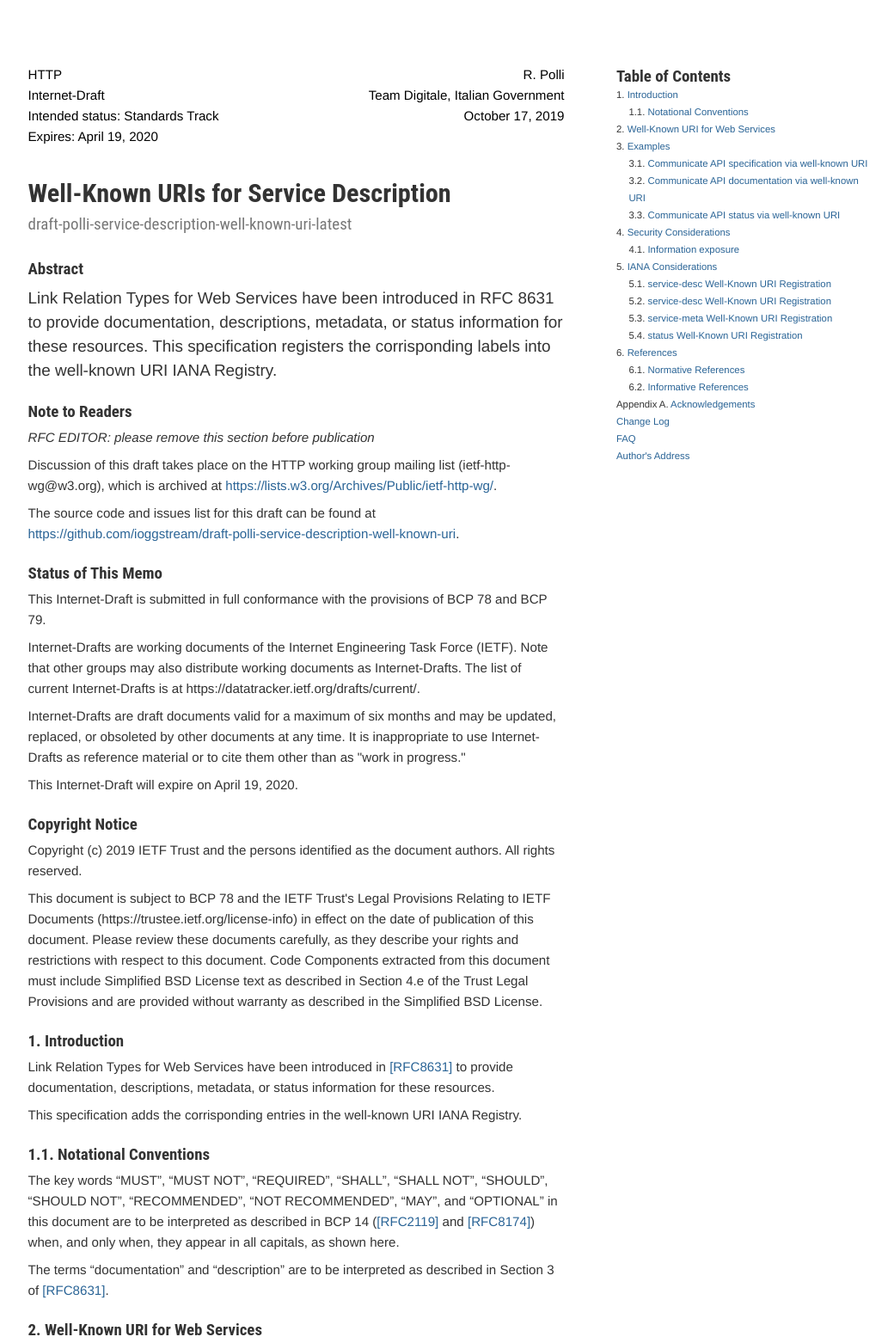
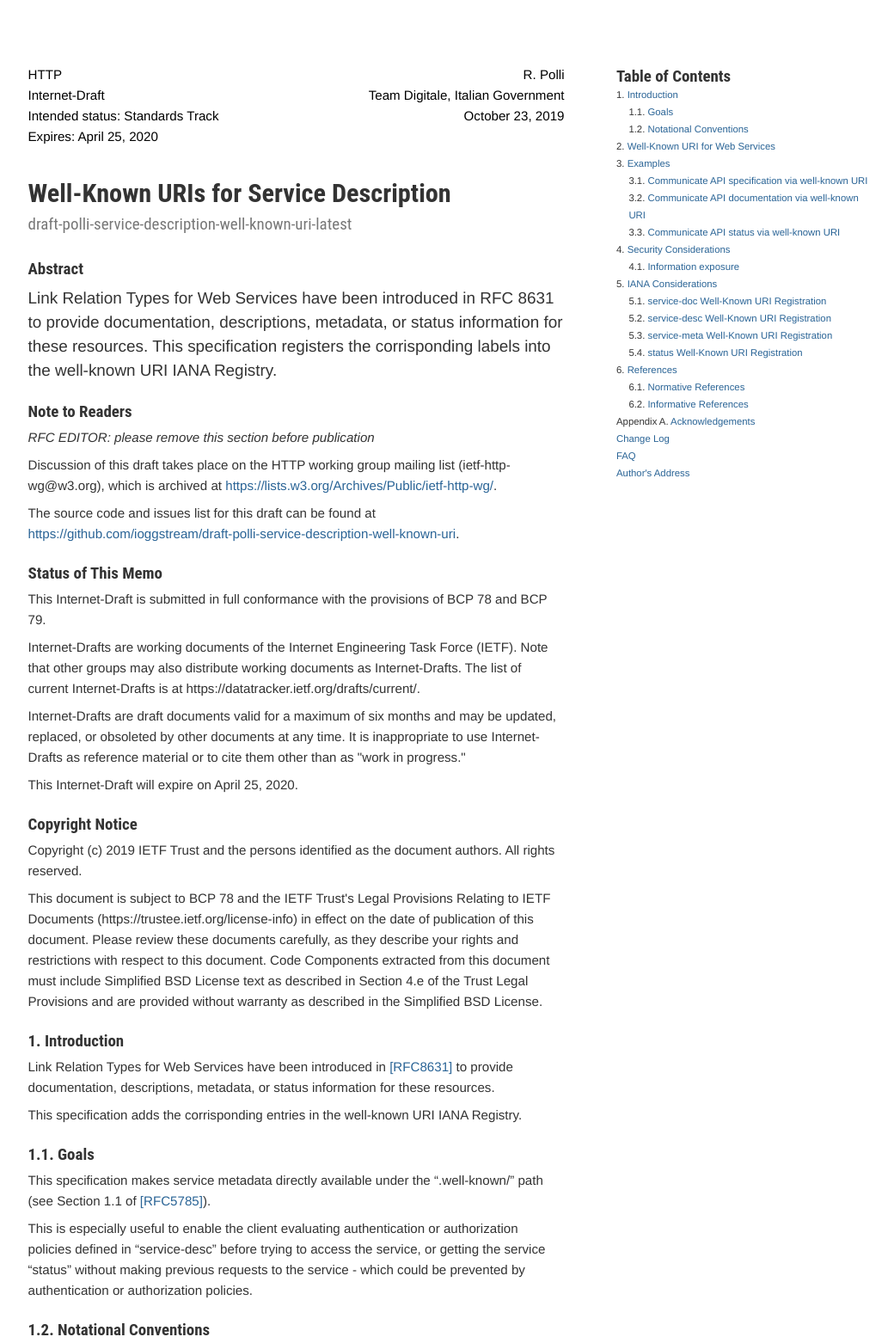
Before and after one commit to ioggstream/draft-polli-service-description-well-known-uri, a plain HTML site: page draft-polli-service-description-well-known-uri.html in a window 1280 px wide. Shown: the top 1562 px of the page at 86% size, without its empty margins (123-1163 px from the left). Drawn offline with Linux system fonts and the light colour scheme.

Commit message:
Script updating gh-pages from a8121c2. [ci skip]

```diff
--- a/draft-polli-service-description-well-known-uri.html
+++ b/draft-polli-service-description-well-known-uri.html
@@ -283,7 +283,8 @@ ul.toc li {
 
   <link href="#rfc.toc" rel="Contents">
 <link href="#rfc.section.1" rel="Chapter" title="1 Introduction">
-<link href="#rfc.section.1.1" rel="Chapter" title="1.1 Notational Conventions">
+<link href="#rfc.section.1.1" rel="Chapter" title="1.1 Goals">
+<link href="#rfc.section.1.2" rel="Chapter" title="1.2 Notational Conventions">
 <link href="#rfc.section.2" rel="Chapter" title="2 Well-Known URI for Web Services">
 <link href="#rfc.section.3" rel="Chapter" title="3 Examples">
 <link href="#rfc.section.3.1" rel="Chapter" title="3.1 Communicate API specification via well-known URI">
@@ -292,7 +293,7 @@ ul.toc li {
 <link href="#rfc.section.4" rel="Chapter" title="4 Security Considerations">
 <link href="#rfc.section.4.1" rel="Chapter" title="4.1 Information exposure">
 <link href="#rfc.section.5" rel="Chapter" title="5 IANA Considerations">
-<link href="#rfc.section.5.1" rel="Chapter" title="5.1 service-desc Well-Known URI Registration">
+<link href="#rfc.section.5.1" rel="Chapter" title="5.1 service-doc Well-Known URI Registration">
 <link href="#rfc.section.5.2" rel="Chapter" title="5.2 service-desc Well-Known URI Registration">
 <link href="#rfc.section.5.3" rel="Chapter" title="5.3 service-meta Well-Known URI Registration">
 <link href="#rfc.section.5.4" rel="Chapter" title="5.4 status Well-Known URI Registration">
@@ -305,12 +306,12 @@ ul.toc li {
 <link href="#rfc.authors" rel="Chapter">
 
 
-  <meta name="generator" content="xml2rfc version 2.32.0 - https://tools.ietf.org/tools/xml2rfc" />
+  <meta name="generator" content="xml2rfc version 2.33.0 - https://tools.ietf.org/tools/xml2rfc" />
   <link rel="schema.dct" href="http://purl.org/dc/terms/" />
 
   <meta name="dct.creator" content="Polli, R." />
   <meta name="dct.identifier" content="urn:ietf:id:draft-polli-service-description-well-known-uri-latest" />
-  <meta name="dct.issued" scheme="ISO8601" content="2019-10-17" />
+  <meta name="dct.issued" scheme="ISO8601" content="2019-10-23" />
   <meta name="dct.abstract" content="Link Relation Types for Web Services have been introduced in RFC 8631 to provide documentation, descriptions, metadata, or status information for these resources. This specification registers the corrisponding labels into the well-known URI IANA Registry." />
   <meta name="description" content="Link Relation Types for Web Services have been introduced in RFC 8631 to provide documentation, descriptions, metadata, or status information for these resources. This specification registers the corrisponding labels into the well-known URI IANA Registry." />
 
@@ -331,10 +332,10 @@ ul.toc li {
 </tr>
 <tr>
 <td class="left">Intended status: Standards Track</td>
-<td class="right">October 17, 2019</td>
+<td class="right">October 23, 2019</td>
 </tr>
 <tr>
-<td class="left">Expires: April 19, 2020</td>
+<td class="left">Expires: April 25, 2020</td>
 <td class="right"></td>
 </tr>
 
@@ -355,7 +356,7 @@ ul.toc li {
 <p>This Internet-Draft is submitted in full conformance with the provisions of BCP 78 and BCP 79.</p>
 <p>Internet-Drafts are working documents of the Internet Engineering Task Force (IETF).  Note that other groups may also distribute working documents as Internet-Drafts.  The list of current Internet-Drafts is at https://datatracker.ietf.org/drafts/current/.</p>
 <p>Internet-Drafts are draft documents valid for a maximum of six months and may be updated, replaced, or obsoleted by other documents at any time.  It is inappropriate to use Internet-Drafts as reference material or to cite them other than as "work in progress."</p>
-<p>This Internet-Draft will expire on April 19, 2020.</p>
+<p>This Internet-Draft will expire on April 25, 2020.</p>
 <h1 id="rfc.copyrightnotice"><a href="#rfc.copyrightnotice">Copyright Notice</a></h1>
 <p>Copyright (c) 2019 IETF Trust and the persons identified as the document authors.  All rights reserved.</p>
 <p>This document is subject to BCP 78 and the IETF Trust's Legal Provisions Relating to IETF Documents (https://trustee.ietf.org/license-info) in effect on the date of publication of this document.  Please review these documents carefully, as they describe your rights and restrictions with respect to this document.  Code Components extracted from this document must include Simplified BSD License text as described in Section 4.e of the Trust Legal Provisions and are provided without warranty as described in the Simplified BSD License.</p>
@@ -367,7 +368,9 @@ ul.toc li {
 
   	<li>1.   <a href="#rfc.section.1">Introduction</a>
 </li>
-<ul><li>1.1.   <a href="#rfc.section.1.1">Notational Conventions</a>
+<ul><li>1.1.   <a href="#rfc.section.1.1">Goals</a>
+</li>
+<li>1.2.   <a href="#rfc.section.1.2">Notational Conventions</a>
 </li>
 </ul><li>2.   <a href="#rfc.section.2">Well-Known URI for Web Services</a>
 </li>
@@ -385,7 +388,7 @@ ul.toc li {
 </li>
 </ul><li>5.   <a href="#rfc.section.5">IANA Considerations</a>
 </li>
-<ul><li>5.1.   <a href="#rfc.section.5.1">service-desc Well-Known URI Registration</a>
+<ul><li>5.1.   <a href="#rfc.section.5.1">service-doc Well-Known URI Registration</a>
 </li>
 <li>5.2.   <a href="#rfc.section.5.2">service-desc Well-Known URI Registration</a>
 </li>
@@ -417,10 +420,15 @@ ul.toc li {
 <p id="rfc.section.1.p.1">Link Relation Types for Web Services have been introduced in <a href="#RFC8631" class="xref">[RFC8631]</a> to provide documentation, descriptions, metadata, or status information for these resources.</p>
 <p id="rfc.section.1.p.2">This specification adds the corrisponding entries in the well-known URI IANA Registry.</p>
 <h2 id="rfc.section.1.1">
-<a href="#rfc.section.1.1">1.1.</a> <a href="#notational-conventions" id="notational-conventions">Notational Conventions</a>
+<a href="#rfc.section.1.1">1.1.</a> <a href="#goals" id="goals">Goals</a>
 </h2>
-<p id="rfc.section.1.1.p.1">The key words &#8220;MUST&#8221;, &#8220;MUST NOT&#8221;, &#8220;REQUIRED&#8221;, &#8220;SHALL&#8221;, &#8220;SHALL NOT&#8221;, &#8220;SHOULD&#8221;, &#8220;SHOULD NOT&#8221;, &#8220;RECOMMENDED&#8221;, &#8220;NOT RECOMMENDED&#8221;, &#8220;MAY&#8221;, and &#8220;OPTIONAL&#8221; in this document are to be interpreted as described in BCP 14 (<a href="#RFC2119" class="xref">[RFC2119]</a> and <a href="#RFC8174" class="xref">[RFC8174]</a>) when, and only when, they appear in all capitals, as shown here.</p>
-<p id="rfc.section.1.1.p.2">The terms &#8220;documentation&#8221; and &#8220;description&#8221; are to be interpreted as described in Section 3 of <a href="#RFC8631" class="xref">[RFC8631]</a>.</p>
+<p id="rfc.section.1.1.p.1">This specification makes service metadata directly available under the &#8220;.well-known/&#8221; path (see Section 1.1 of <a href="#RFC5785" class="xref">[RFC5785]</a>).</p>
+<p id="rfc.section.1.1.p.2">This is especially useful to enable the client evaluating authentication or authorization policies defined in &#8220;service-desc&#8221; before trying to access the service, or getting the service &#8220;status&#8221; without making previous requests to the service - which could be prevented by authentication or authorization policies.</p>
+<h2 id="rfc.section.1.2">
+<a href="#rfc.section.1.2">1.2.</a> <a href="#notational-conventions" id="notational-conventions">Notational Conventions</a>
+</h2>
+<p id="rfc.section.1.2.p.1">The key words &#8220;MUST&#8221;, &#8220;MUST NOT&#8221;, &#8220;REQUIRED&#8221;, &#8220;SHALL&#8221;, &#8220;SHALL NOT&#8221;, &#8220;SHOULD&#8221;, &#8220;SHOULD NOT&#8221;, &#8220;RECOMMENDED&#8221;, &#8220;NOT RECOMMENDED&#8221;, &#8220;MAY&#8221;, and &#8220;OPTIONAL&#8221; in this document are to be interpreted as described in BCP 14 (<a href="#RFC2119" class="xref">[RFC2119]</a> and <a href="#RFC8174" class="xref">[RFC8174]</a>) when, and only when, they appear in all capitals, as shown here.</p>
+<p id="rfc.section.1.2.p.2">The terms &#8220;documentation&#8221; and &#8220;description&#8221; are to be interpreted as described in Section 3 of <a href="#RFC8631" class="xref">[RFC8631]</a>.</p>
 <h1 id="rfc.section.2">
 <a href="#rfc.section.2">2.</a> <a href="#well-known-uri-for-web-services" id="well-known-uri-for-web-services">Well-Known URI for Web Services</a>
 </h1>
@@ -495,7 +503,7 @@ ul.toc li {
 </h1>
 <p id="rfc.section.5.p.1">This specification defines a &#8220;well-known&#8221; URI using the registration procedure and template from Section 5.1 of <a href="#RFC5785" class="xref">[RFC5785]</a>.</p>
 <h2 id="rfc.section.5.1">
-<a href="#rfc.section.5.1">5.1.</a> <a href="#service-desc-well-known-uri-registration" id="service-desc-well-known-uri-registration">service-desc Well-Known URI Registration</a>
+<a href="#rfc.section.5.1">5.1.</a> <a href="#service-doc-well-known-uri-registration" id="service-doc-well-known-uri-registration">service-doc Well-Known URI Registration</a>
 </h2>
 <p id="rfc.section.5.1.p.1">IANA has added the following to the &#8220;Well-Known URIs&#8221; <a href="#RFC5785" class="xref">[RFC5785]</a> registry:</p>
 <p id="rfc.section.5.1.p.2">URI suffix:  service-doc</p>
@@ -503,7 +511,7 @@ ul.toc li {
 <p id="rfc.section.5.1.p.4">Specification document(s): Section 6.1 of <a href="#RFC8631" class="xref">[RFC8631]</a>, this document</p>
 <p id="rfc.section.5.1.p.5">Related information: None.</p>
 <h2 id="rfc.section.5.2">
-<a href="#rfc.section.5.2">5.2.</a> <a href="#service-desc-well-known-uri-registration-1" id="service-desc-well-known-uri-registration-1">service-desc Well-Known URI Registration</a>
+<a href="#rfc.section.5.2">5.2.</a> <a href="#service-desc-well-known-uri-registration" id="service-desc-well-known-uri-registration">service-desc Well-Known URI Registration</a>
 </h2>
 <p id="rfc.section.5.2.p.1">IANA has added the following to the &#8220;Well-Known URIs&#8221; <a href="#RFC5785" class="xref">[RFC5785]</a> registry:</p>
 <p id="rfc.section.5.2.p.2">URI suffix:  service-desc</p>
```
Also changed, not shown: draft-polli-service-description-well-known-uri.txt.
